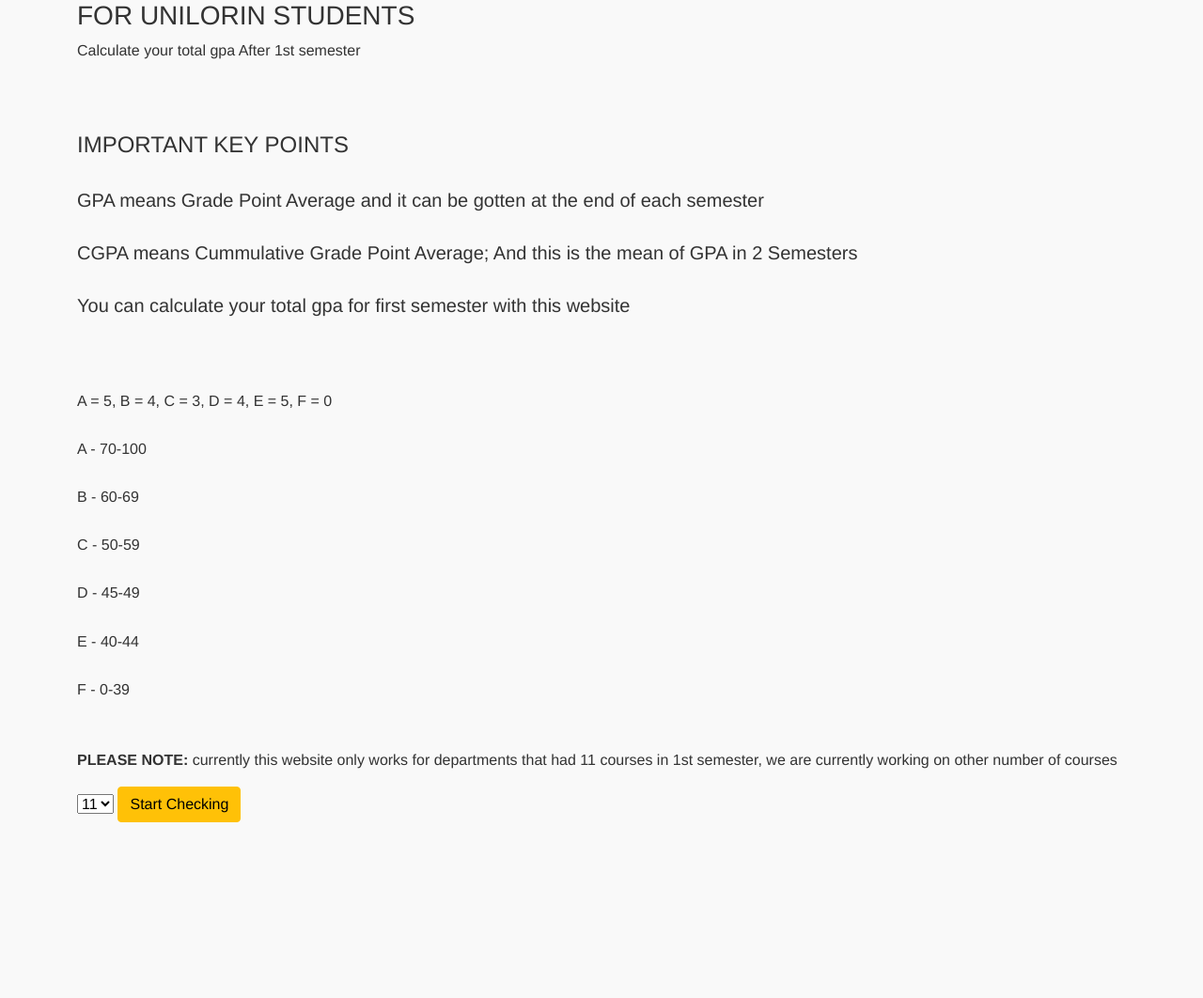
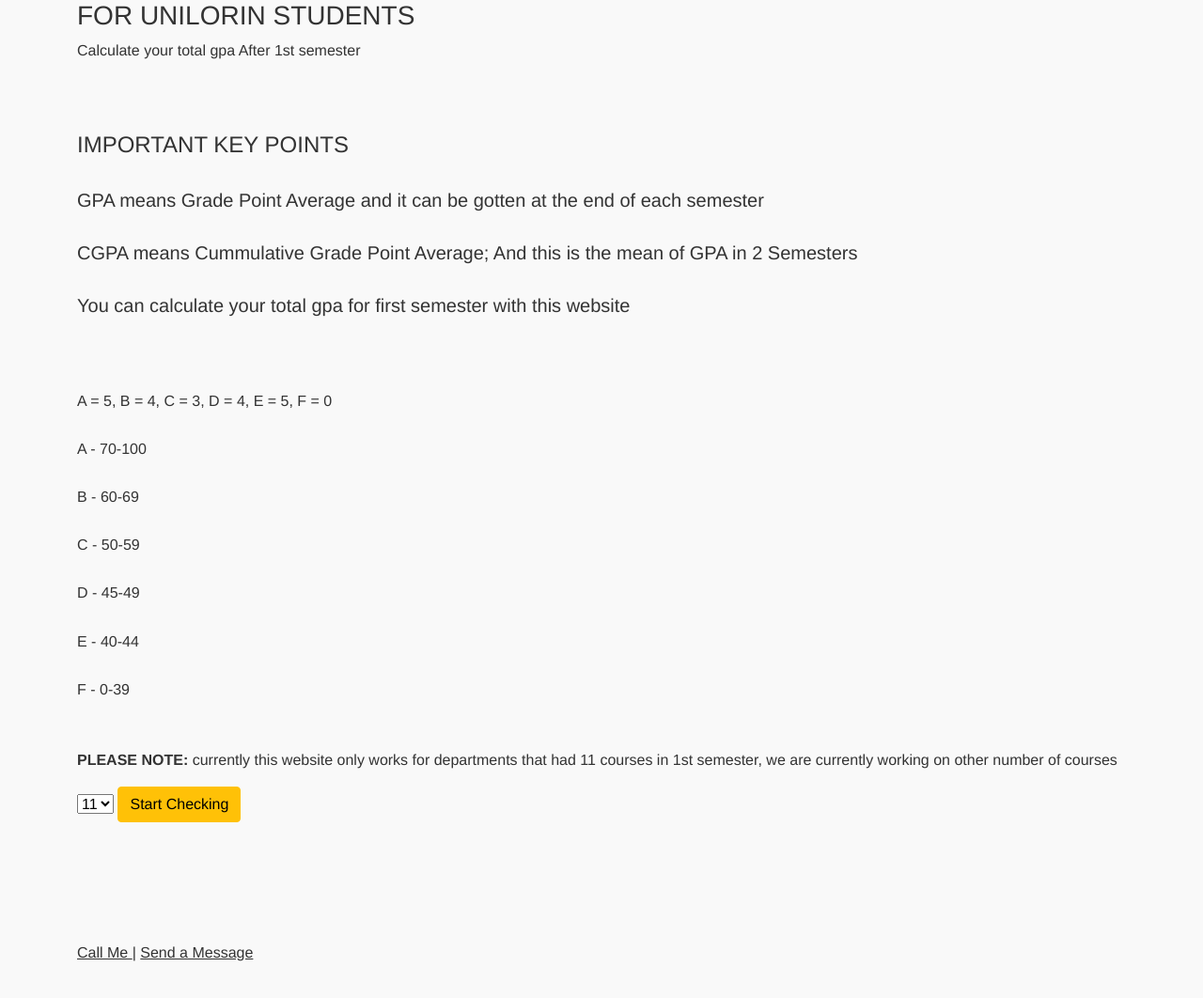
Before and after one commit to Emzzy241/My-Csc-GPA, a plain HTML site: page index.html in a window 1280 px wide. Shown: the whole page at 94% size. Before the commit the page ends 1002 px from the top, so only its background shows below. Drawn offline with Linux system fonts and the light colour scheme.

Commit message:
done with all

```diff
--- a/css/styles.css
+++ b/css/styles.css
@@ -22,3 +22,8 @@ body{
 .final{
     display: none;
 }
+
+.container a{
+    /* text-decoration: none; */
+    color: #333333;
+}
--- a/index.html
+++ b/index.html
@@ -473,10 +473,13 @@
 
         <marquee scrollamount="-5" width="100%" loop="10000">
 
-            <p>Powered by <b>Dynasty | 09012857304 | For enquiries, send a message on whatsapp</b></p>
+            <p>Powered by <b>Dynasty | 09012857304 | For enquiries, you can call or send a message on whatsapp</b></p>
 
         </marquee>
+            <a href="tel:+2349012857304">Call Me </a> | <a href="sms:+2349012857304">Send a Message </a>
     </div>
+
+    <br> <br>
 
 </body>
 
```
